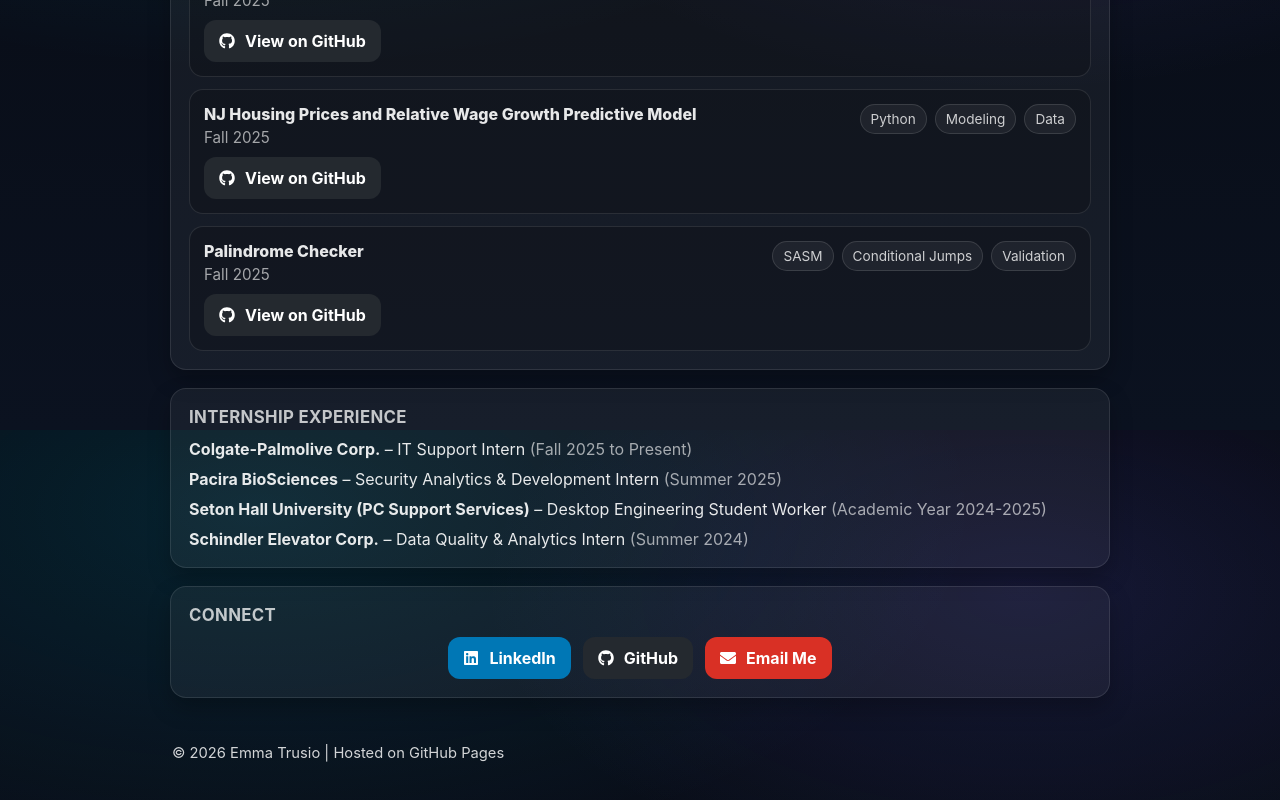
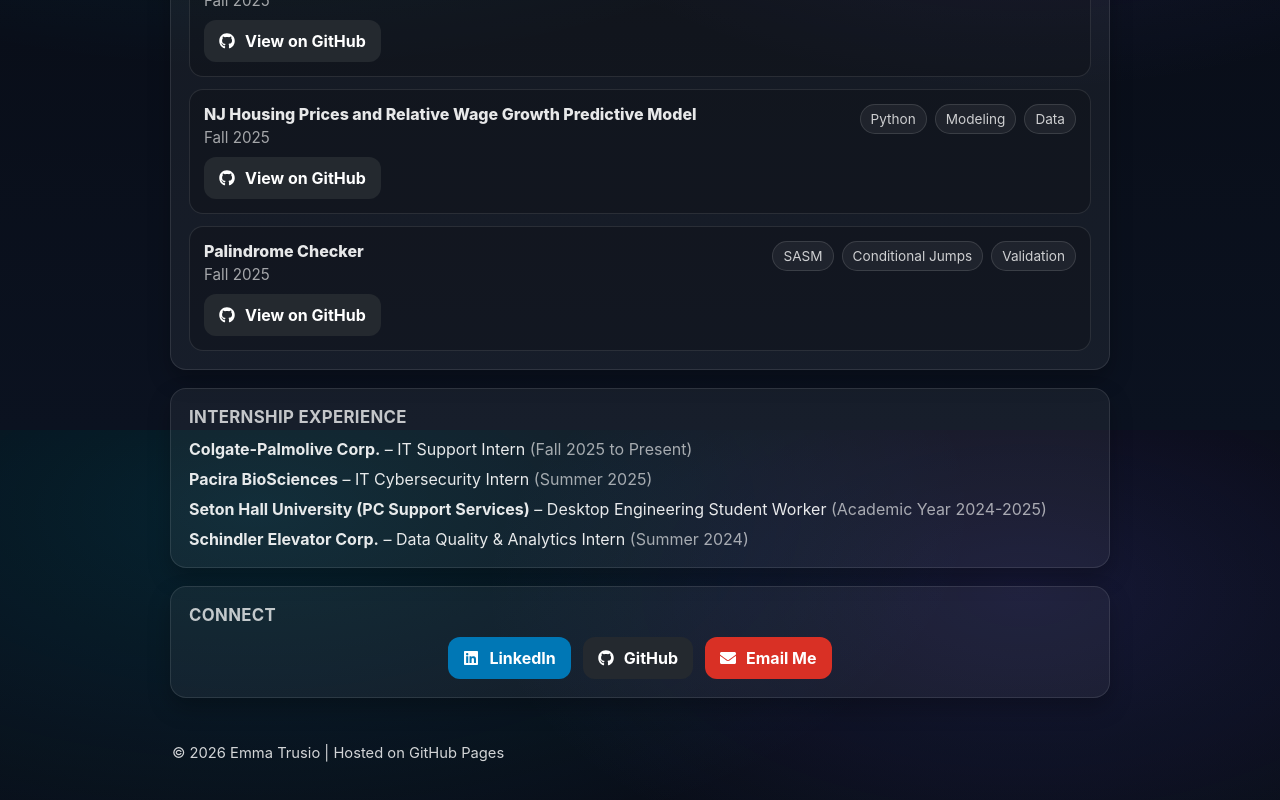
Before and after one commit to eetrusio14/my-portfolio, a React (Create React App) app: page / in a window 1280 px wide. Shown: the part 1170-1970 px from the top of the page. Built offline with nearby package versions, Linux system fonts and the light colour scheme.

Commit message:
Updated job title

```diff
--- a/src/App.js
+++ b/src/App.js
@@ -213,7 +213,7 @@
               <strong>Colgate-Palmolive Corp.</strong> – IT Support Intern <span className="muted">(Fall 2025 to Present)</span>
             </li>
             <li>
-              <strong>Pacira BioSciences</strong> – Security Analytics & Development Intern <span className="muted">(Summer 2025)</span>
+              <strong>Pacira BioSciences</strong> – IT Cybersecurity Intern <span className="muted">(Summer 2025)</span>
             </li>
             <li>
               <strong>Seton Hall University (PC Support Services)</strong> – Desktop Engineering Student Worker{' '}
```
